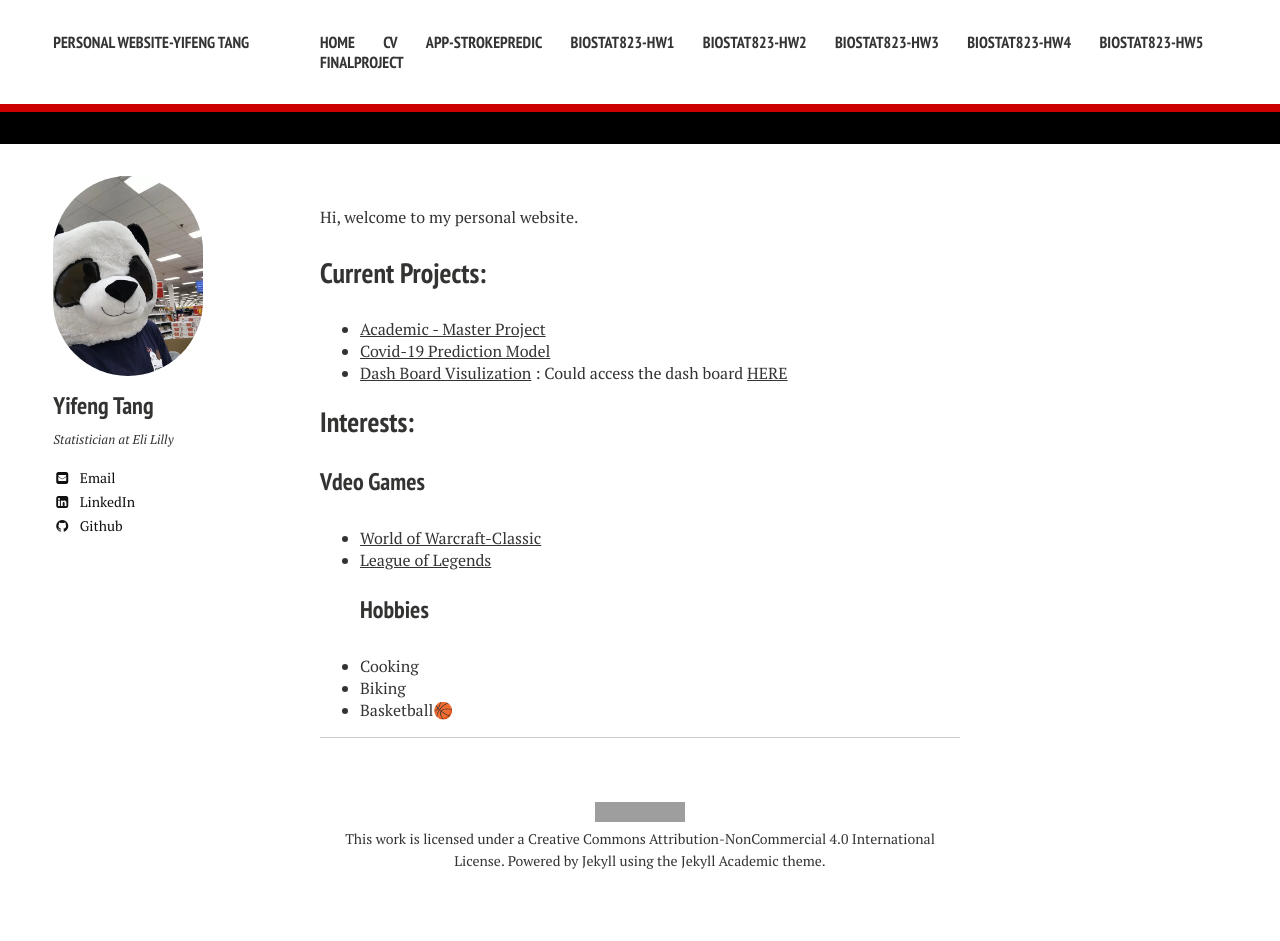
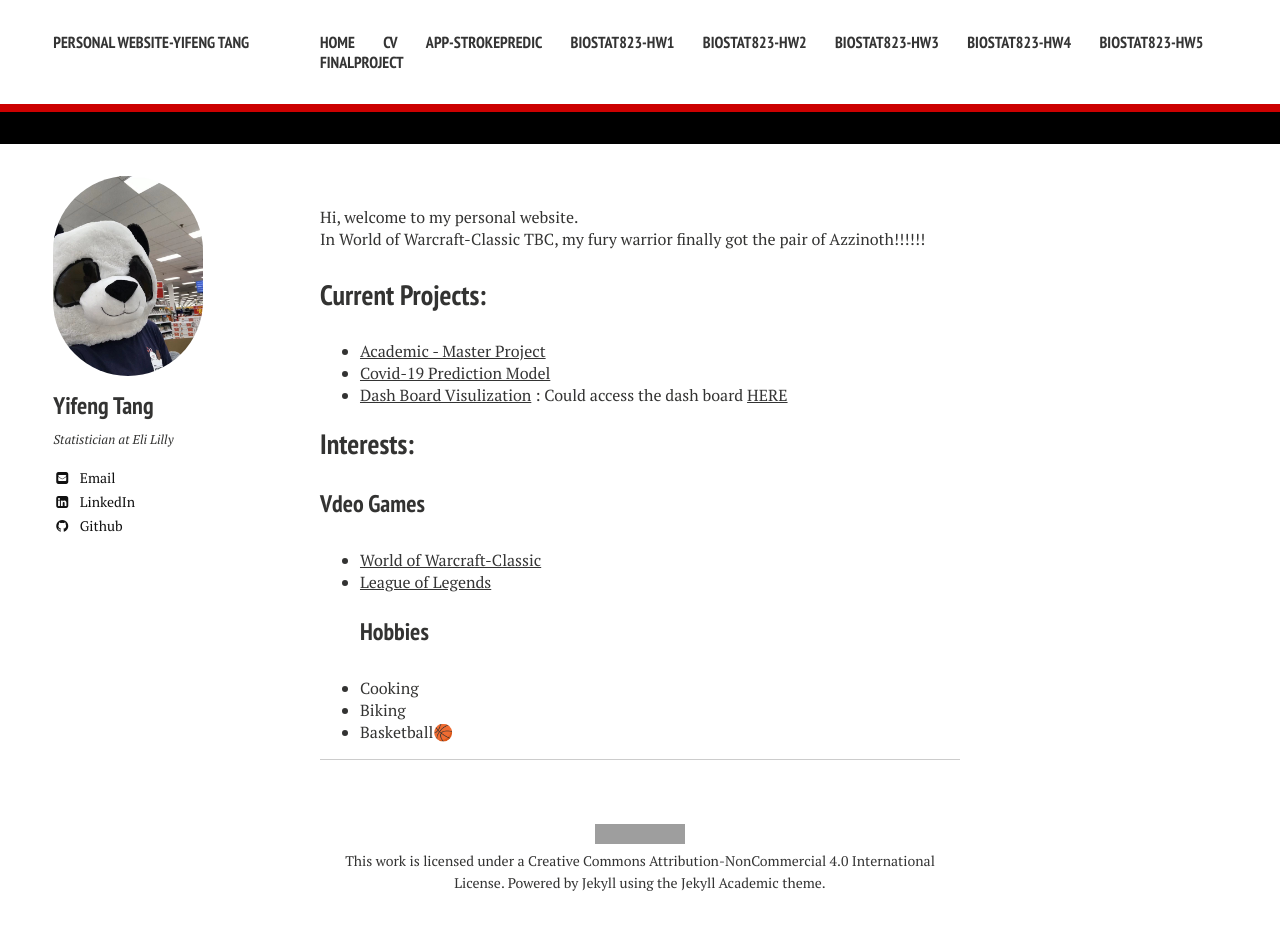
Before and after one commit to Yifeng-T/Yifeng-T.github.io, a Jekyll site: the page built from index.md, in a window 1280 px wide. Built offline with Jekyll 4.4.1, drawn with Linux system fonts in a browser that asks for light colours; nearby versions of some CDN libraries; before the commit the page ends 919 px from its top, so only the background shows below that; grey boxes are pictures that could not be loaded.

Commit message:
Update index.md

```diff
--- a/index.md
+++ b/index.md
@@ -4,6 +4,7 @@ excerpt: "About Me..."
 ---
 
 Hi, welcome to my personal website.
+In World of Warcraft-Classic TBC, my fury warrior finally got the pair of Azzinoth!!!!!!
 
 ## Current Projects:
 - [Academic - Master Project](https://drive.google.com/file/d/1zN7ANyoZCmo_251-2kKwn7V3SAcBJG8l/view?ths=true)
```
